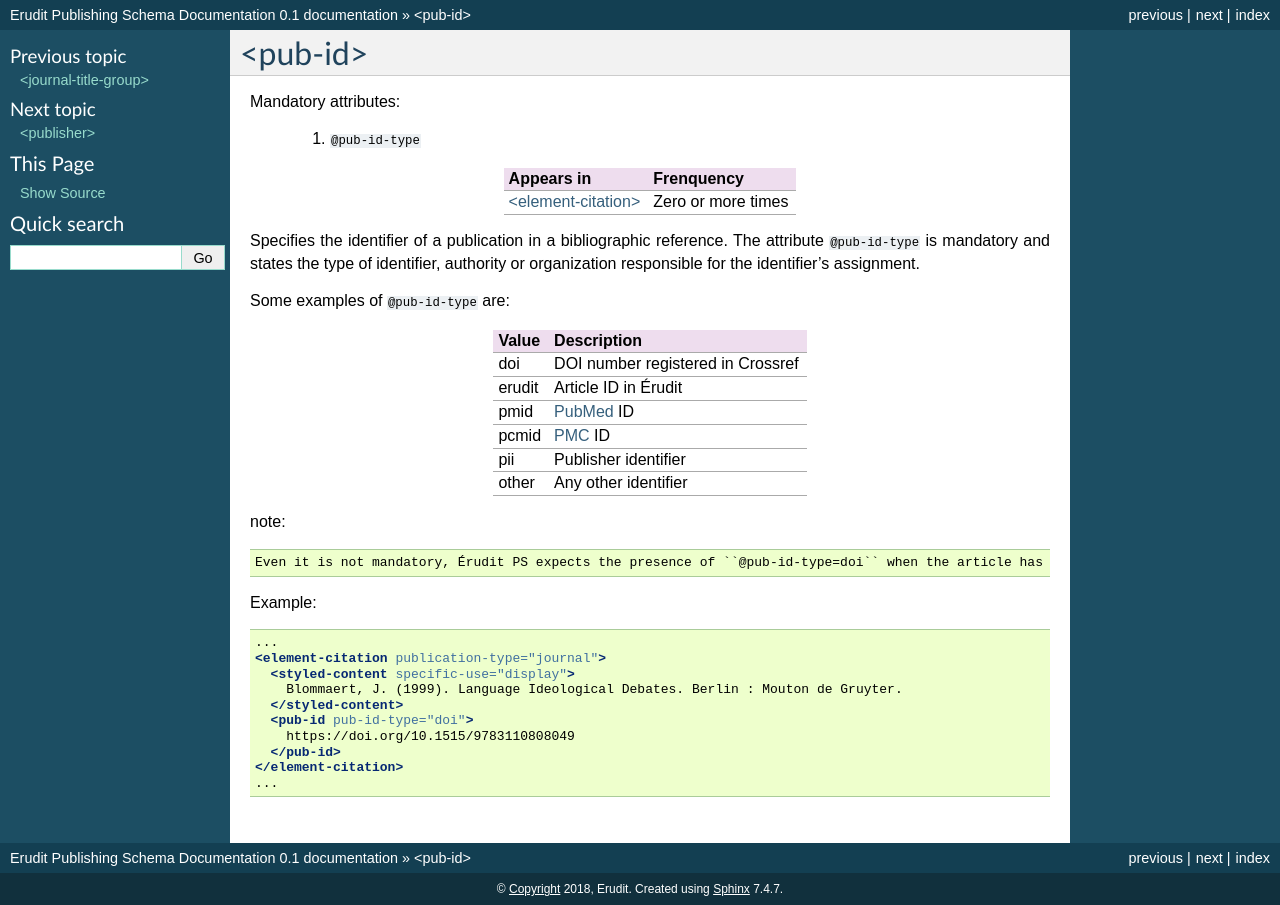
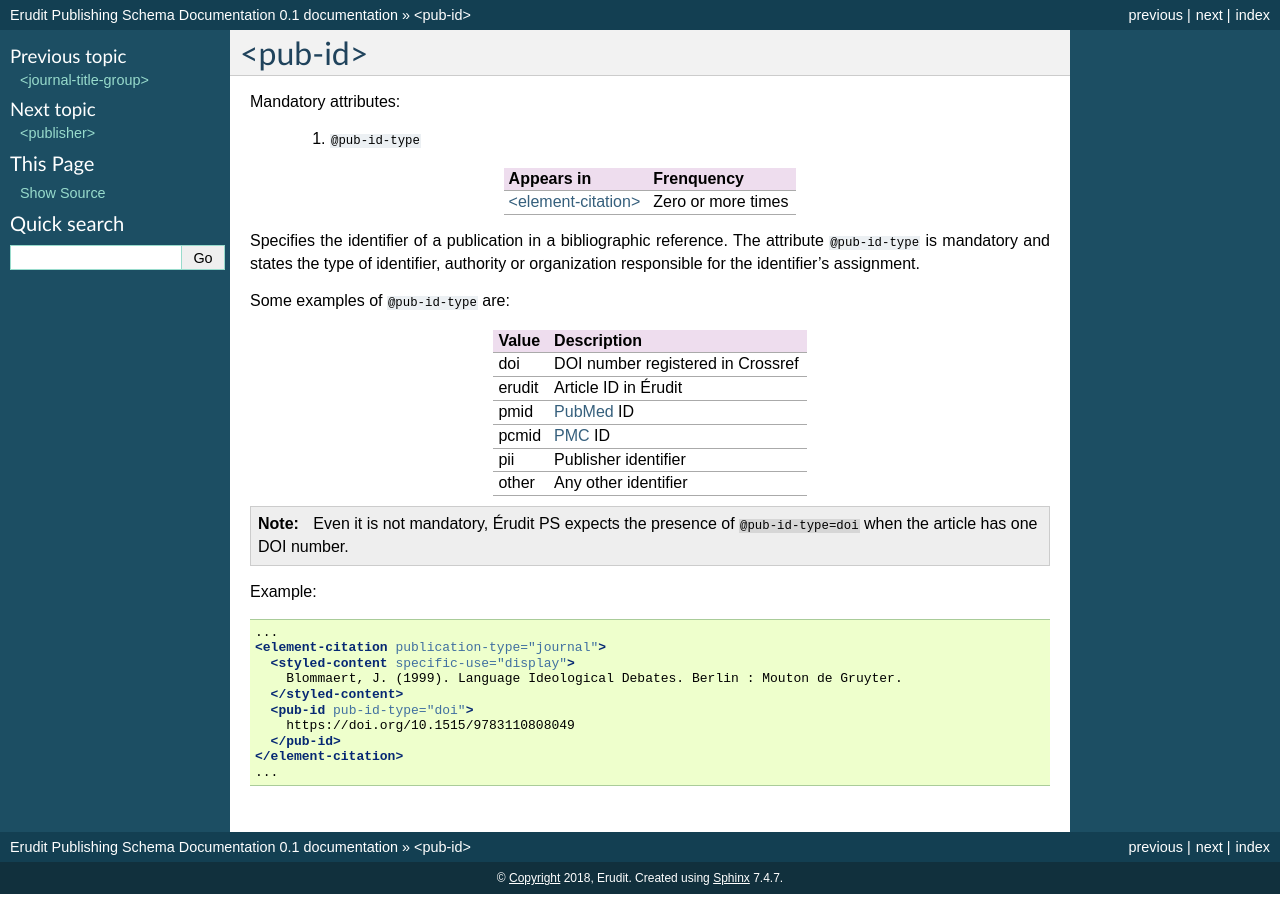
Before and after one commit to erudit/erudit-ps-documentation, a Sphinx documentation site: the page built from docs/source/tagset/element-pub-id.rst, in a window 1280 px wide. Built offline with Sphinx 7.4.7, drawn with Linux system fonts in a browser that asks for light colours; part of the change alters nothing that is shown.

```diff
--- a/docs/source/tagset/element-pub-id.rst
+++ b/docs/source/tagset/element-pub-id.rst
@@ -34,7 +34,7 @@ Some examples of ``@pub-id-type`` are:
 | other  | Any other identifier                  |
 +--------+---------------------------------------+
 
-note::
+.. note::
 
     Even it is not mandatory, Érudit PS expects the presence of ``@pub-id-type=doi`` when the article has one DOI number.
 
```
